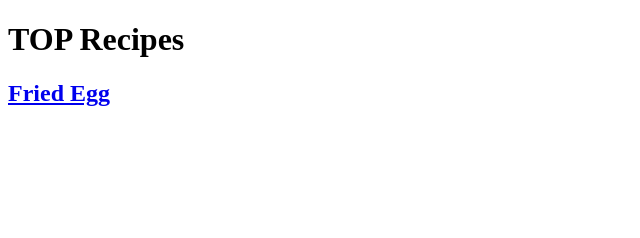
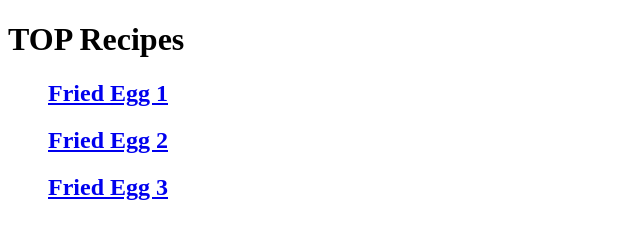
Before and after one commit to hopyleong-gh/top-recipes, a plain HTML site: page index.html in a window 1280 px wide. Shown: the whole page, without its empty margins (0-640 px from the left). Drawn offline with Linux system fonts and the light colour scheme.

Commit message:
added links to index.html and as a unordered list.

```diff
--- a/index.html
+++ b/index.html
@@ -8,7 +8,12 @@
 </head>
 <body>
     <h1>TOP Recipes</h1>
-    <h2><a href="recipes/fried-eggs.html">Fried Egg</a></h2>
+    <ul>
+        <h2><a href="recipes/fried-egg-1.html">Fried Egg 1</a></h2>
+        <h2><a href="recipes/fried-egg-2.html">Fried Egg 2</a></h2>
+        <h2><a href="recipes/fried-egg-3.html">Fried Egg 3 </a></h2>
+
+    </ul>
 
 </body>
 </html>
```
